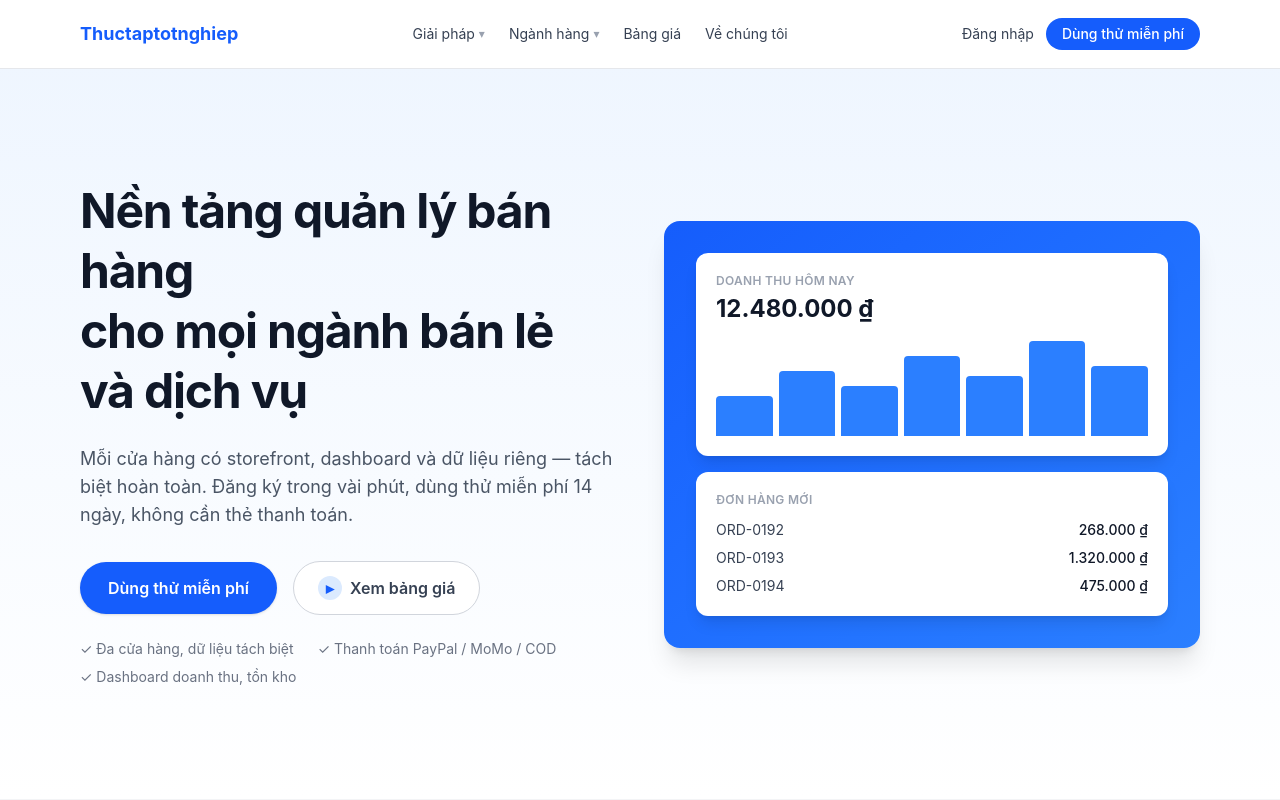
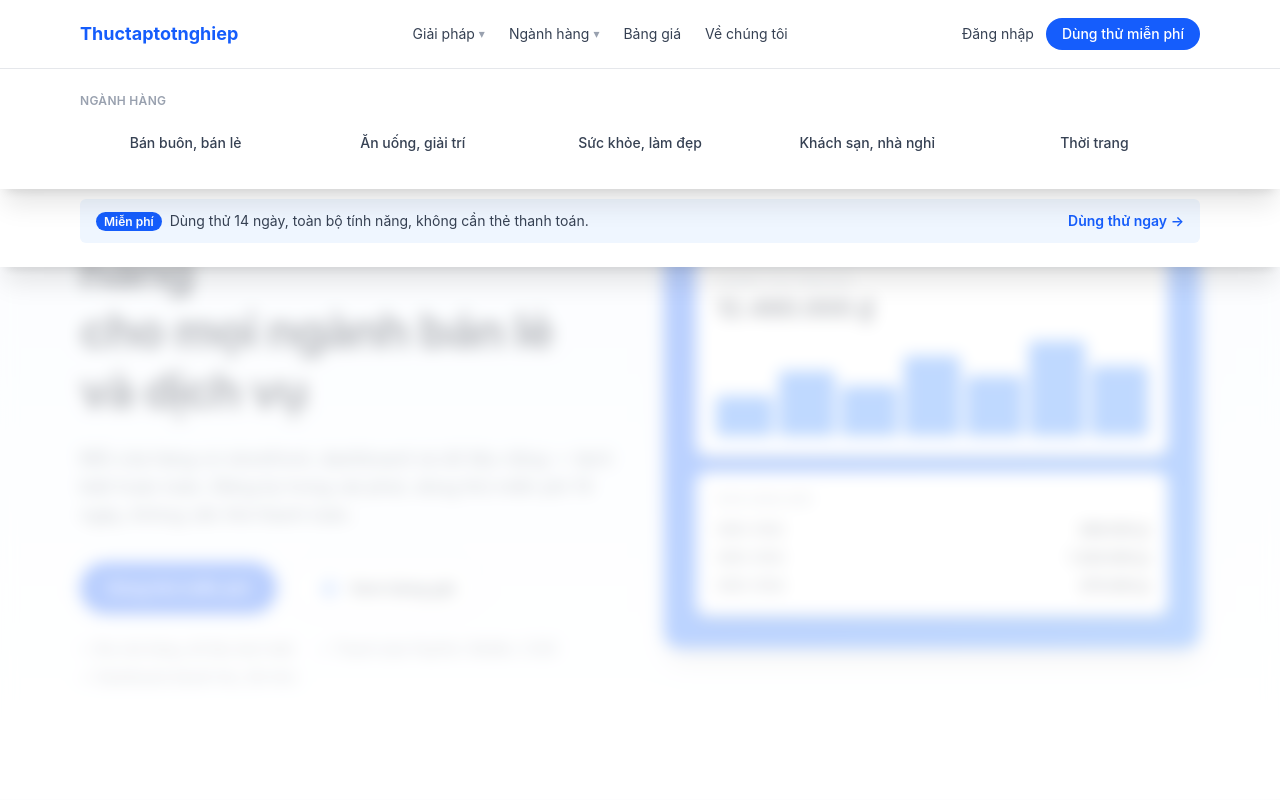
Before and after one commit to VanNguyen100103/thuctaptotnghiep, an Angular app in the folder frontend/: page / in a window 1280 px wide. Shown: the top 800 px of the page. Built offline with nearby package versions, Linux system fonts and the light colour scheme.

Commit message:
style(landing): dim/blur page behind open nav mega-menu, matching KiotViet
Hovering "Giai phap" or "Nganh hang" now drops a fixed backdrop-blur
scrim over the rest of the page while the panel is open, closing and
clearing on mouseleave.

```diff
--- a/frontend/src/app/layout/header/header.html
+++ b/frontend/src/app/layout/header/header.html
@@ -1,4 +1,4 @@
-<header class="relative border-b border-gray-200 bg-white">
+<header class="relative z-40 border-b border-gray-200 bg-white">
   <div class="mx-auto flex max-w-6xl items-center justify-between px-4 py-4">
     <a routerLink="/" class="text-lg font-bold text-blue-600">Thuctaptotnghiep</a>
 
@@ -32,13 +32,17 @@
     } @else {
       @if (showMarketingNav()) {
         <nav class="hidden items-center gap-6 text-sm text-gray-700 lg:flex">
-          <div class="group">
+          <div (mouseenter)="openMenu('solutions')" (mouseleave)="closeMenu()">
             <button type="button" class="flex items-center gap-1 py-2 hover:text-blue-600">
               Giải pháp
               <span class="text-xs text-gray-400" aria-hidden="true">▾</span>
             </button>
             <div
-              class="invisible absolute inset-x-0 top-full z-10 border-t border-gray-200 bg-white opacity-0 shadow-xl transition group-hover:visible group-hover:opacity-100"
+              class="absolute inset-x-0 top-full z-10 border-t border-gray-200 bg-white shadow-xl transition duration-150"
+              [class.invisible]="activeMenu() !== 'solutions'"
+              [class.opacity-0]="activeMenu() !== 'solutions'"
+              [class.visible]="activeMenu() === 'solutions'"
+              [class.opacity-100]="activeMenu() === 'solutions'"
             >
               <div class="mx-auto max-w-6xl px-4 py-6">
                 <p class="text-xs font-semibold uppercase tracking-wide text-gray-400">Giải pháp</p>
@@ -91,13 +95,17 @@
             </div>
           </div>
 
-          <div class="group">
+          <div (mouseenter)="openMenu('industries')" (mouseleave)="closeMenu()">
             <button type="button" class="flex items-center gap-1 py-2 hover:text-blue-600">
               Ngành hàng
               <span class="text-xs text-gray-400" aria-hidden="true">▾</span>
             </button>
             <div
-              class="invisible absolute inset-x-0 top-full z-10 border-t border-gray-200 bg-white opacity-0 shadow-xl transition group-hover:visible group-hover:opacity-100"
+              class="absolute inset-x-0 top-full z-10 border-t border-gray-200 bg-white shadow-xl transition duration-150"
+              [class.invisible]="activeMenu() !== 'industries'"
+              [class.opacity-0]="activeMenu() !== 'industries'"
+              [class.visible]="activeMenu() === 'industries'"
+              [class.opacity-100]="activeMenu() === 'industries'"
             >
               <div class="mx-auto max-w-6xl px-4 py-6">
                 <p class="text-xs font-semibold uppercase tracking-wide text-gray-400">Ngành hàng</p>
@@ -132,3 +140,13 @@
     }
   </div>
 </header>
+
+<div
+  class="fixed inset-0 z-30 bg-white/70 backdrop-blur-sm transition duration-200"
+  [class.invisible]="!activeMenu()"
+  [class.opacity-0]="!activeMenu()"
+  [class.visible]="activeMenu()"
+  [class.opacity-100]="activeMenu()"
+  (mouseenter)="closeMenu()"
+  aria-hidden="true"
+></div>
--- a/frontend/src/app/layout/header/header.ts
+++ b/frontend/src/app/layout/header/header.ts
@@ -1,4 +1,4 @@
-import { Component, computed, inject } from '@angular/core';
+import { Component, computed, inject, signal } from '@angular/core';
 import { toSignal } from '@angular/core/rxjs-interop';
 import { NavigationEnd, Router, RouterLink } from '@angular/router';
 import { filter, map } from 'rxjs';
@@ -16,6 +16,9 @@ export const MARKETING_INDUSTRIES = [
 ];
 
 export type SolutionIcon = 'storefront' | 'payment' | 'inventory' | 'dashboard';
+
+/** Which marketing-nav mega-menu is currently hovered open (null = none). */
+export type MarketingMenu = 'solutions' | 'industries';
 
 /**
  * "Giải pháp" dropdown - only features this app actually has. KiotViet's own
@@ -47,6 +50,17 @@ export class Header {
   readonly industries = MARKETING_INDUSTRIES;
   readonly solutions = MARKETING_SOLUTIONS;
 
+  /** Drives the mega-menu panel + the page-dimming backdrop behind it, KiotViet-style. */
+  readonly activeMenu = signal<MarketingMenu | null>(null);
+
+  openMenu(menu: MarketingMenu): void {
+    this.activeMenu.set(menu);
+  }
+
+  closeMenu(): void {
+    this.activeMenu.set(null);
+  }
+
   private readonly currentUrl = toSignal(
     this.router.events.pipe(
       filter((e): e is NavigationEnd => e instanceof NavigationEnd),
```
